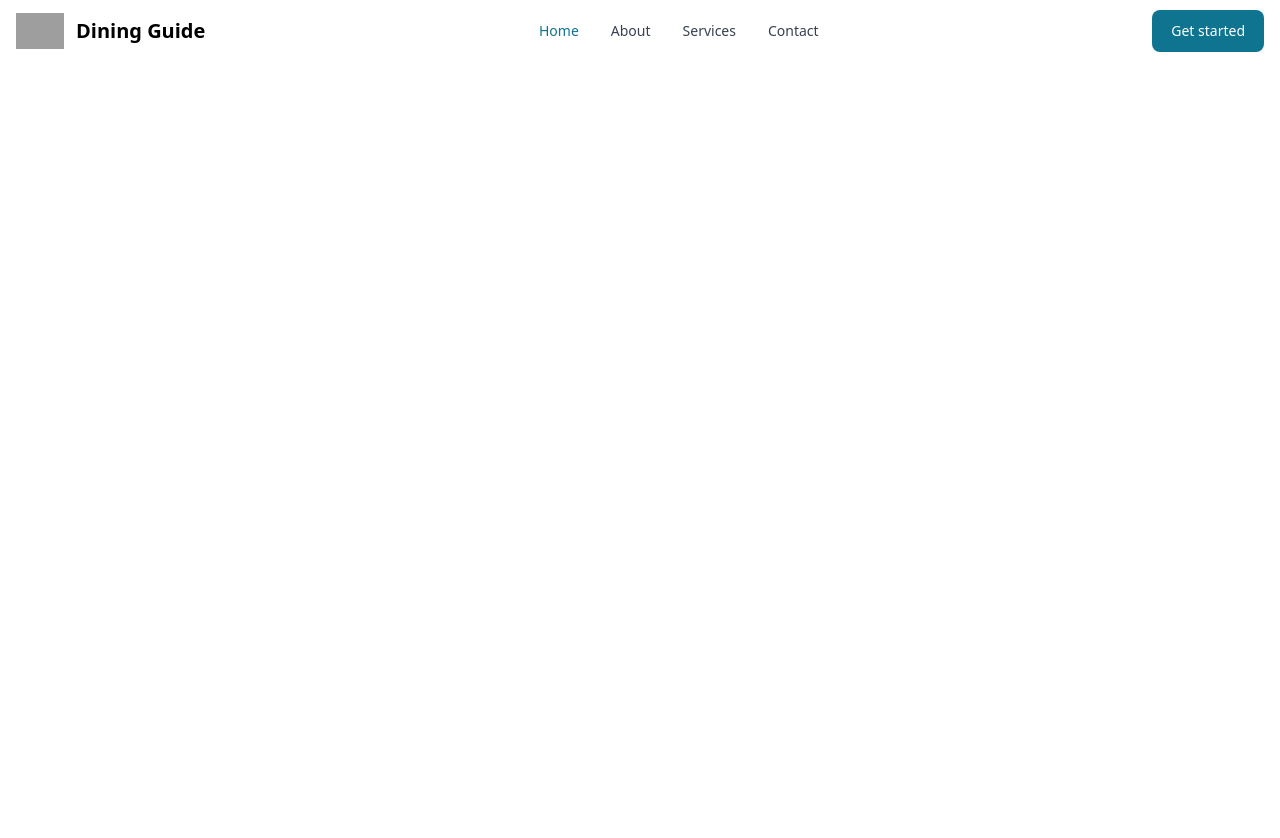
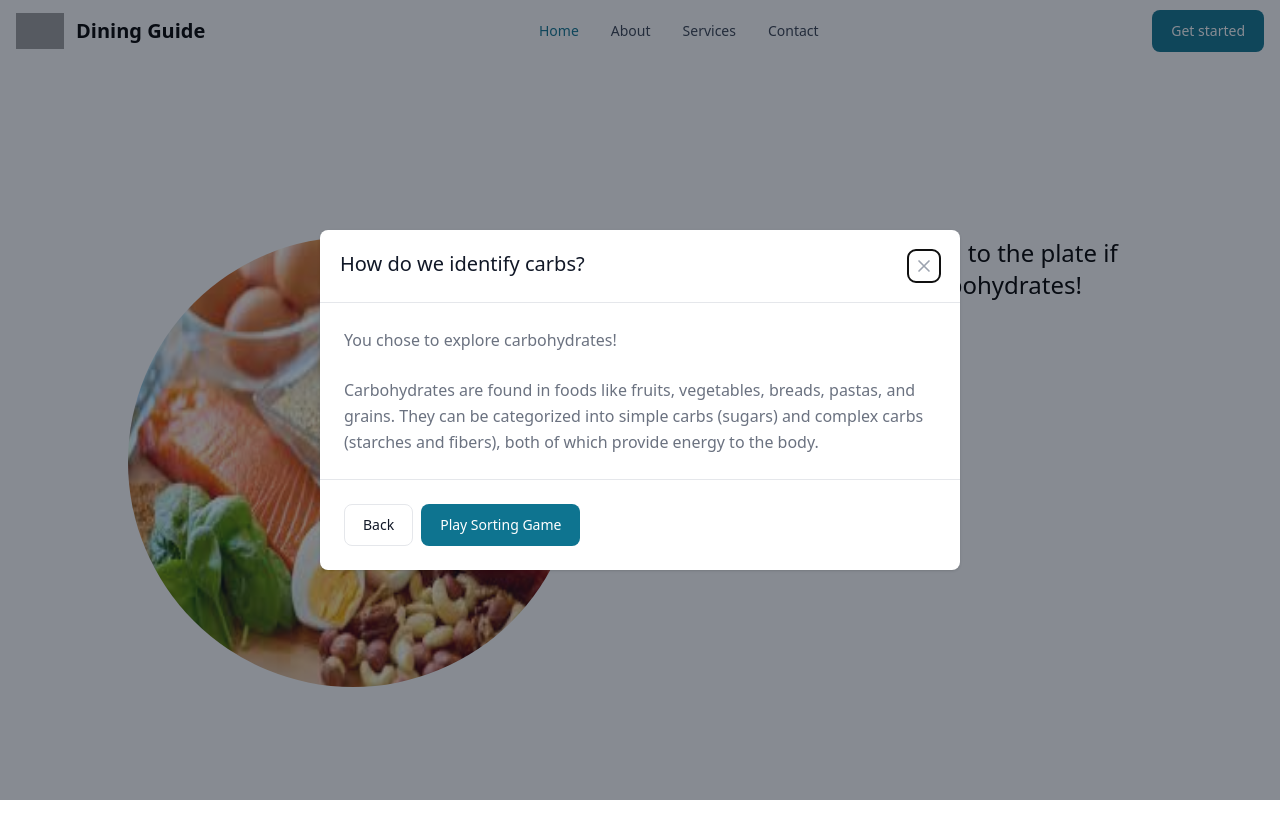
Before and after one commit to remembyr/UIDesignGroupProject, a React (Create React App) app in the folder columbia-dining-guide/: page /learn/carbs-source in a window 1280 px wide. Shown: the top 838 px of the page. Before the commit the page ends 800 px from the top, so only its background shows below. Built offline with nearby package versions, Linux system fonts and the light colour scheme; grey boxes are pictures that could not be loaded.

Commit message:
Added intro modals and layout for source sorting game for each macro

```diff
--- a/columbia-dining-guide/src/App.tsx
+++ b/columbia-dining-guide/src/App.tsx
@@ -10,6 +10,9 @@ import Home from "./components/Home";
 import MacroMenu from "./components/MacroMenu";
 import { SimpleNavbar } from "./components/SimpleNavbar";
 import Learn from "./components/Learn";
+import ProteinSortingGameSource from "./components/Protein/ProteinSortingGameSource";
+import FatsSortingGameSource from "./components/Fats/FatsSortingGameSource";
+import CarbsSortingGameSource from "./components/Carbs/CarbsSortingGameSource";
 import Breakdown from "./components/Breakdown";
 
 function App() {
@@ -20,6 +23,9 @@ function App() {
         <Route path="/" element={<Home />} />
         <Route path="/learn" element={<Learn />} />
         <Route path="/learn/macros" element={<MacroMenu />} />
+        <Route path="/learn/protein-source" element={<ProteinSortingGameSource />} />
+        <Route path="/learn/carbs-source" element={<CarbsSortingGameSource />} />
+        <Route path="/learn/fat-source" element={<FatsSortingGameSource />} />
         <Route path="/learn/breakdown" element={<Breakdown />} />
         {/*Add other paths here */}
       </Routes>
--- /dev/null
+++ b/columbia-dining-guide/src/components/Carbs/CarbsModal.tsx
@@ -0,0 +1,35 @@
+import { useNavigate } from "react-router-dom";
+import { Button, Modal } from "flowbite-react";
+import { useModal } from "../../contexts/ModalContext";
+
+export function CarbsModal() {
+  const navigate = useNavigate();
+  const { isModalOpen, setModalOpen } = useModal();
+
+  return (
+    <>
+      <Modal dismissible show={!isModalOpen} onClose={() => setModalOpen(false)}>
+        <Modal.Header>How do we identify carbs?</Modal.Header>
+        <Modal.Body>
+          <div className="space-y-6">
+            <p className="text-base leading-relaxed text-gray-500 dark:text-gray-400">
+              You chose to explore carbohydrates!
+            </p>
+            <p className="text-base leading-relaxed text-gray-500 dark:text-gray-400">
+            Carbohydrates are found in foods like fruits, vegetables, breads, pastas, and grains.
+             They can be categorized into simple carbs (sugars) and complex carbs (starches and fibers),
+             both of which provide energy to the body.
+            </p>
+          </div>
+        </Modal.Body>
+        <Modal.Footer>
+          <Button color="gray" onClick={() => navigate("/learn/macros")}>
+              Back
+            </Button>
+          <Button onClick={() => setModalOpen(true)}>Play Sorting Game</Button>
+
+        </Modal.Footer>
+      </Modal>
+    </>
+  );
+}
--- /dev/null
+++ b/columbia-dining-guide/src/components/Carbs/CarbsSortingGameSource.tsx
@@ -0,0 +1,40 @@
+//slide 6, 11, 16
+import React, {useEffect} from "react";
+import { MyModal } from "../Modal";
+import { SimpleNavbar } from "../SimpleNavbar";
+import { Card, Button } from "flowbite-react";
+import proteinImage from "../../images/macros/protein.jpg";
+import { useNavigate } from "react-router-dom";
+import { useModal } from "../../contexts/ModalContext";
+import { CarbsModal } from "./CarbsModal";
+
+function CarbsSortingGameSource() {
+  const navigate = useNavigate();
+
+  const checkAnswer = (() => {
+    //logic for checking if correct
+    if(true) {
+      navigate("/learn/macros");
+    }
+  });
+
+  return (
+    <>
+      <CarbsModal />
+      <main className="flex min-h-screen items-center justify-center gap-2 dark:bg-gray-800">
+        <div className="grid grid-cols-2 gap-20 max-w-5xl">
+          <div>
+            <img className="rounded-full" style={{ width: 450, height: 450 }} src={proteinImage} alt="Plate" />
+          </div>
+          <div>
+            <h1 className="text-2xl dark:text-white">Drag the dining hall food to the plate if it's a good source of carbohydrates!</h1>
+            List of foods goes here
+            <Button onClick={() => checkAnswer()}>Check Answer</Button>
+          </div>
+        </div>
+      </main>
+    </>
+  );
+}
+
+export default CarbsSortingGameSource;
--- /dev/null
+++ b/columbia-dining-guide/src/components/Fats/FatsModal.tsx
@@ -0,0 +1,35 @@
+import { useNavigate } from "react-router-dom";
+import { Button, Modal } from "flowbite-react";
+import { useModal } from "../../contexts/ModalContext";
+
+export function FatsModal() {
+  const navigate = useNavigate();
+  const { isModalOpen, setModalOpen } = useModal();
+
+  return (
+    <>
+      <Modal dismissible show={!isModalOpen} onClose={() => setModalOpen(false)}>
+        <Modal.Header>How do we identify fats?</Modal.Header>
+        <Modal.Body>
+          <div className="space-y-6">
+            <p className="text-base leading-relaxed text-gray-500 dark:text-gray-400">
+              You chose to explore fats!
+            </p>
+            <p className="text-base leading-relaxed text-gray-500 dark:text-gray-400">
+              Fats can be identified in foods that contain oils, butter, cream, nuts, seeds, and fatty meats.
+              They come in various forms including saturated, unsaturated, and trans fats, and are
+              important for nutrient absorption and nerve health.
+            </p>
+          </div>
+        </Modal.Body>
+        <Modal.Footer>
+          <Button color="gray" onClick={() => navigate("/learn/macros")}>
+              Back
+            </Button>
+          <Button onClick={() => setModalOpen(true)}>Play Sorting Game</Button>
+
+        </Modal.Footer>
+      </Modal>
+    </>
+  );
+}
--- /dev/null
+++ b/columbia-dining-guide/src/components/Fats/FatsSortingGameSource.tsx
@@ -0,0 +1,40 @@
+//slide 6, 11, 16
+import React, {useEffect} from "react";
+import { MyModal } from "../Modal";
+import { SimpleNavbar } from "../SimpleNavbar";
+import { Card, Button } from "flowbite-react";
+import proteinImage from "../../images/macros/protein.jpg";
+import { useNavigate } from "react-router-dom";
+import { useModal } from "../../contexts/ModalContext";
+import { FatsModal } from "./FatsModal";
+
+function FatsSortingGameSource () {
+  const navigate = useNavigate();
+
+  const checkAnswer = (() => {
+    //logic for checking if correct
+    if(true) {
+      navigate("/learn/macros");
+    }
+  });
+
+  return (
+    <>
+      <FatsModal />
+      <main className="flex min-h-screen items-center justify-center gap-2 dark:bg-gray-800">
+        <div className="grid grid-cols-2 gap-20 max-w-5xl">
+          <div>
+            <img className="rounded-full" style={{ width: 450, height: 450 }} src={proteinImage} alt="Plate" />
+          </div>
+          <div>
+            <h1 className="text-2xl dark:text-white">Drag the dining hall food to the plate if it's a good source of fat!</h1>
+            List of foods goes here
+            <Button onClick={() => checkAnswer()}>Check Answer</Button>
+          </div>
+        </div>
+      </main>
+    </>
+  );
+}
+
+export default FatsSortingGameSource;
--- a/columbia-dining-guide/src/components/Home.tsx
+++ b/columbia-dining-guide/src/components/Home.tsx
@@ -17,7 +17,7 @@ function Home() {
           <h3 className="text-3xl text-gray-600 font-normal mb-8">
             Learn how to balance Columbia Dining meals.
           </h3>
-          <Button color={"blue"} onClick={() => navigate('/learn')} className={"font-normal"} outline>Start Learning</Button>
+          <Button color={"blue"} onClick={() => navigate('/learn/macros')} className={"font-normal"} outline>Start Learning</Button>
         </div>
       </main>
     </>
--- a/columbia-dining-guide/src/components/Learning.tsx
+++ /dev/null
@@ -1,3 +0,0 @@
-//slide 3
-
-export {}
--- a/columbia-dining-guide/src/components/MacroMenu.tsx
+++ b/columbia-dining-guide/src/components/MacroMenu.tsx
@@ -17,17 +17,17 @@ function MacroMenu() {
             <p className="font-normal text-gray-700 dark:text-gray-400">Macronutrients are the nutrients your body needs in large amounts to maintain essential functions and provide energy. They include proteins, carbohydrates, and fats, each serving unique roles in building and repairing tissues, fueling bodily processes, and supporting overall health.</p>
             <h2 className="text-xl dark:text-white">Pick a macronutrient to explore:</h2>
             <div className="mb-4 flex items-center justify-between">
-                <Card className="max-w-sm" href="/" renderImage={() => <img style={{ width: 250, height: 175 }} src={proteinImage} alt="Foods with high protein" />}>
+                <Card className="max-w-sm" href="/learn/protein-source" renderImage={() => <img style={{ width: 250, height: 175 }} src={proteinImage} alt="Foods with high protein" />}>
                     <h5 className="text-2xl font-bold tracking-tight text-gray-900 dark:text-white">
                         Proteins
                     </h5>
                 </Card>
-                <Card className="max-w-sm" href="/" renderImage={() => <img style={{ width: 250, height: 175 }} src={carbsImage} alt="Foods with high carbs" />}>
+                <Card className="max-w-sm" href="/learn/carbs-source" renderImage={() => <img style={{ width: 250, height: 175 }} src={carbsImage} alt="Foods with high carbs" />}>
                     <h5 className="text-2xl font-bold tracking-tight text-gray-900 dark:text-white">
                         Carbs
                     </h5>
                 </Card>
-                <Card className="max-w-sm" href="/" renderImage={() => <img style={{ width: 250, height: 175 }} src={fatsImage} alt="Foods with high fat content" />}>
+                <Card className="max-w-sm" href="/learn/fat-source" renderImage={() => <img style={{ width: 250, height: 175 }} src={fatsImage} alt="Foods with high fat content" />}>
                     <h5 className="text-2xl font-bold tracking-tight text-gray-900 dark:text-white">
                         Fats
                     </h5>
--- /dev/null
+++ b/columbia-dining-guide/src/components/Protein/ProteinModal.tsx
@@ -0,0 +1,35 @@
+import { useNavigate } from "react-router-dom";
+import { Button, Modal } from "flowbite-react";
+import { useModal } from "../../contexts/ModalContext";
+
+export function ProteinModal() {
+  const navigate = useNavigate();
+  const { isModalOpen, setModalOpen } = useModal();
+
+  return (
+    <>
+      <Modal dismissible show={!isModalOpen} onClose={() => setModalOpen(false)}>
+        <Modal.Header>How do we identify proteins?</Modal.Header>
+        <Modal.Body>
+          <div className="space-y-6">
+            <p className="text-base leading-relaxed text-gray-500 dark:text-gray-400">
+              You chose to explore proteins!
+            </p>
+            <p className="text-base leading-relaxed text-gray-500 dark:text-gray-400">
+              Proteins are typically found in animal products like meat, fish, and eggs, as well as in
+              plant-based sources such as beans, lentils, and nuts. They are made up of amino acids
+                and are crucial for building and repairing tissues.
+            </p>
+          </div>
+        </Modal.Body>
+        <Modal.Footer>
+          <Button color="gray" onClick={() => navigate("/learn/macros")}>
+              Back
+            </Button>
+          <Button onClick={() => setModalOpen(true)}>Play Sorting Game</Button>
+
+        </Modal.Footer>
+      </Modal>
+    </>
+  );
+}
--- /dev/null
+++ b/columbia-dining-guide/src/components/Protein/ProteinSortingGameSource.tsx
@@ -0,0 +1,40 @@
+//slide 6, 11, 16
+import React, {useEffect} from "react";
+import { MyModal } from "../Modal";
+import { SimpleNavbar } from "../SimpleNavbar";
+import { Card, Button } from "flowbite-react";
+import proteinImage from "../../images/macros/protein.jpg";
+import { useNavigate } from "react-router-dom";
+import { useModal } from "../../contexts/ModalContext";
+import { ProteinModal } from "./ProteinModal";
+
+function ProteinSortingGameSource() {
+  const navigate = useNavigate();
+
+  const checkAnswer = (() => {
+    //logic for checking if correct
+    if(true) {
+      navigate("/learn/macros");
+    }
+  });
+
+  return (
+    <>
+      <ProteinModal />
+      <main className="flex min-h-screen items-center justify-center gap-2 dark:bg-gray-800">
+        <div className="grid grid-cols-2 gap-20 max-w-5xl">
+          <div>
+            <img className="rounded-full" style={{ width: 450, height: 450 }} src={proteinImage} alt="Plate" />
+          </div>
+          <div>
+            <h1 className="text-2xl dark:text-white">Drag the dining hall food to the plate if it's a good source of protein!</h1>
+            List of foods goes here
+            <Button onClick={() => checkAnswer()}>Check Answer</Button>
+          </div>
+        </div>
+      </main>
+    </>
+  );
+}
+
+export default ProteinSortingGameSource;
--- a/columbia-dining-guide/src/components/SimpleNavbar.tsx
+++ b/columbia-dining-guide/src/components/SimpleNavbar.tsx
@@ -29,7 +29,7 @@ export function SimpleNavbar() {
       </NavbarBrand>
       <div className="flex md:order-2">
         {/* <Button onClick={() => setModalOpen(true)}>Get started</Button> */}
-        <Button onClick={() => navigate("/learn")}>Get started</Button>
+        <Button onClick={() => navigate("/learn/macros")}>Get started</Button>
         <NavbarToggle />
       </div>
       <NavbarCollapse>
--- a/columbia-dining-guide/src/components/SortingGameSource.tsx
+++ /dev/null
@@ -1,3 +0,0 @@
-//slide 6, 11, 16
-
-export {}
```
